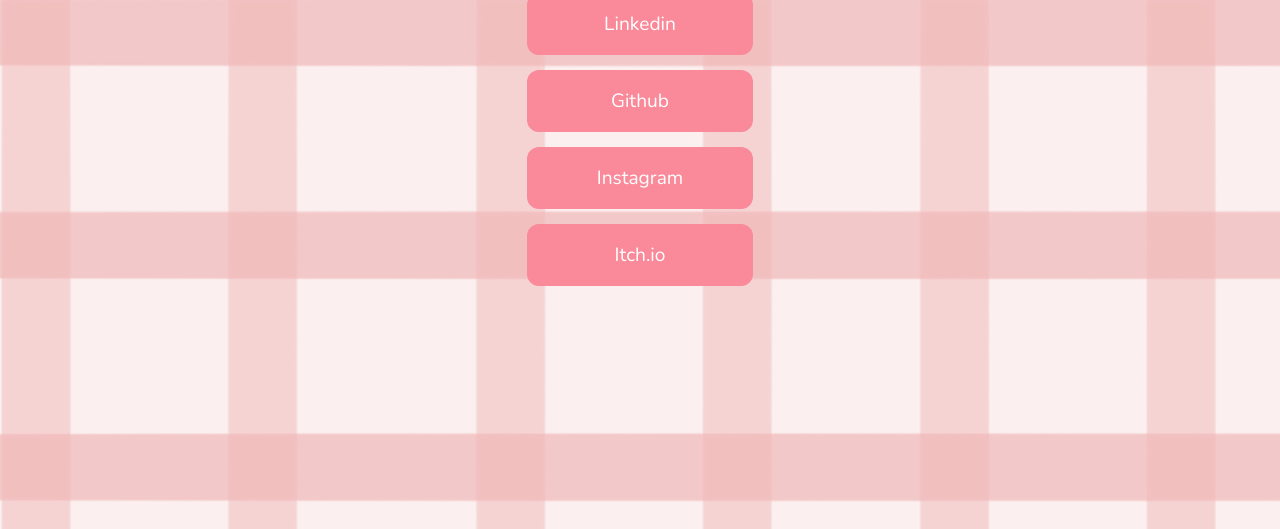
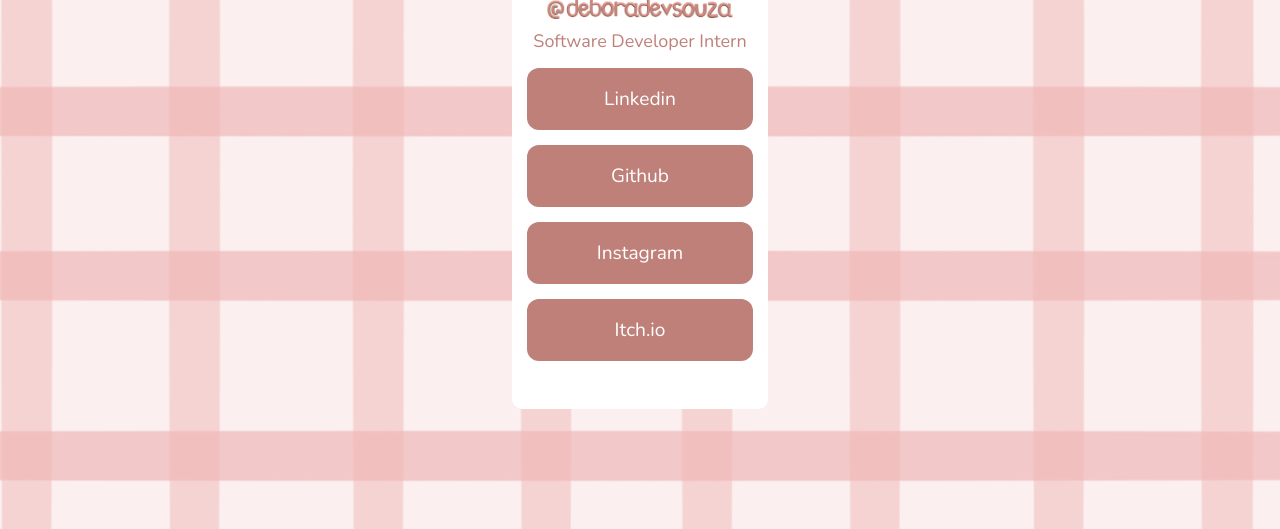
Before and after one commit to deboradevsouza/linktree-html, a plain HTML site: page index.html in a window 1280 px wide. Shown: the part 271-800 px from the top of the page. Drawn offline with nearby package versions, Linux system fonts and the light colour scheme.

Commit message:
Saving changes to CSS and HTML

```diff
--- a/index.html
+++ b/index.html
@@ -10,11 +10,13 @@
 <link rel="preconnect" href="https://fonts.googleapis.com">
 <link rel="preconnect" href="https://fonts.gstatic.com" crossorigin>
 <link href="https://fonts.googleapis.com/css2?family=Nunito:ital,wght@0,200..1000;1,200..1000&display=swap" rel="stylesheet">
+<link rel="icon" href="./assets/favicon.ico" type="icon">
 </head>
 <body>
+    <div class="bloco">
     <div id="header">
         <img class="foto_perfil" src="assets/foto_perfil.jpeg" alt="foto do Perfil">
-        <img class="deboradevsouza" src="assets/nome.PNG" alt="Nome @deboradevsouza em 3d.">
+        <img class="deboradevsouza" src="assets/nome3d.png" alt="Nome @deboradevsouza em 3d.">
     </div>
 
     <div>
@@ -44,6 +46,7 @@
         </div>
 
     </div>
+    </div>
 
     <script src="script.js"></script>
 </body>
--- a/script.js
+++ b/script.js
@@ -1 +1 @@
-document.getElementById("role").innerHTML = "Desenvolvedora Frontend";
+document.getElementById("role").innerHTML = "Software Developer Intern";
--- a/styles.css
+++ b/styles.css
@@ -1,22 +1,36 @@
 :root {
     --cor-bg: #fff;
-    --cor-secundaria: #FA8999;
-    --cor-terciaria: #D67F65;
+    --cor-secundaria: #BF807A;
+    --cor-terciaria: #d6656e;
+}
+
+* {
+    margin: 0;
+    padding: 0;
 }
 
 body {
-    margin: 90px 0;
-    padding: 0;
-    box-sizing: border-box;
+    display: flex;
     align-items: center;
     justify-content: center;
     align-self: center;
-    background-size: auto;
+    flex-direction: column;
+    font-family: 'Montserrat', sans-serif;
+    background-size: cover;
+    background-image: url('./assets/fundo-linktree.PNG');
+    background-repeat: no-repeat;
+    width: 100vw;
+    height: 100vh;
+}
+
+.bloco {
+    background-color: #fff;
     display: flex;
     flex-direction: column;
-    font-family: 'Montserrat', sans-serif;
-    background-image: url('./assets/fundo-linktree.PNG');
-    background-repeat: no-repeat;
+    justify-content: center;
+    height: 35rem;
+    border-radius: 10px;
+
 }
 
 #header {
@@ -39,12 +53,14 @@
     background-image: url('../../assets/WhatsApp\ Image\ 2025-03-01\ at\ 18.33.37.jpeg');
     background-size: cover;
     border-radius: 50%;
+    border: 3px solid;
 }
 
 .deboradevsouza {
-    max-width: 300px;
+    max-width: 200px;
     max-height: 150px;
     display: flex;
+    align-self: center;
 }
 
 a {
@@ -78,16 +94,11 @@
     margin: auto;
 }
 
-
-
 #role {
     font-size: 18px;
     font-family: "Nunito", sans-serif;
-    font-optical-sizing: auto;
-    font-weight: 400px;
+    font-weight: 800px;
     font-style: normal;
-    margin: 0;
-    padding: 0;
     width: fit-content;
     margin: auto;
     border-radius: 12px;
```
Also changed, not shown: assets/favicon.ico (added), assets/nome3d.png (added), 1 other file.
